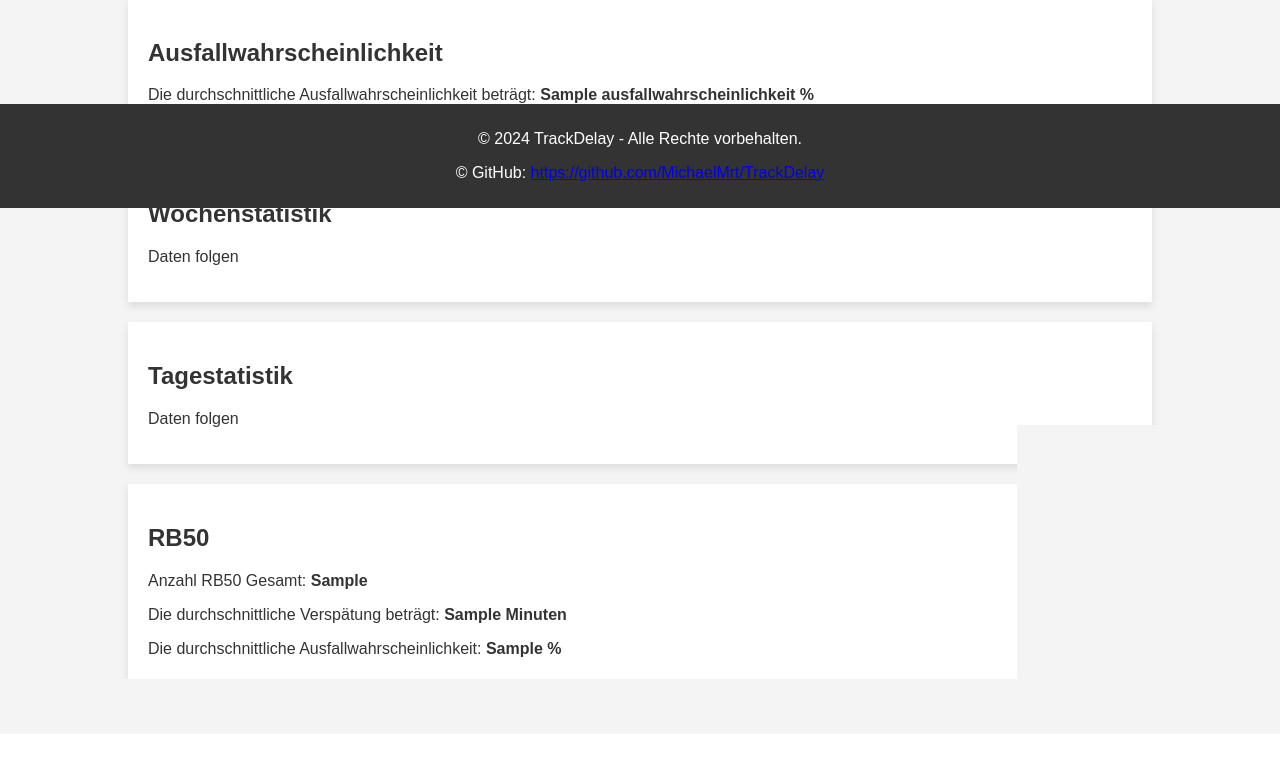
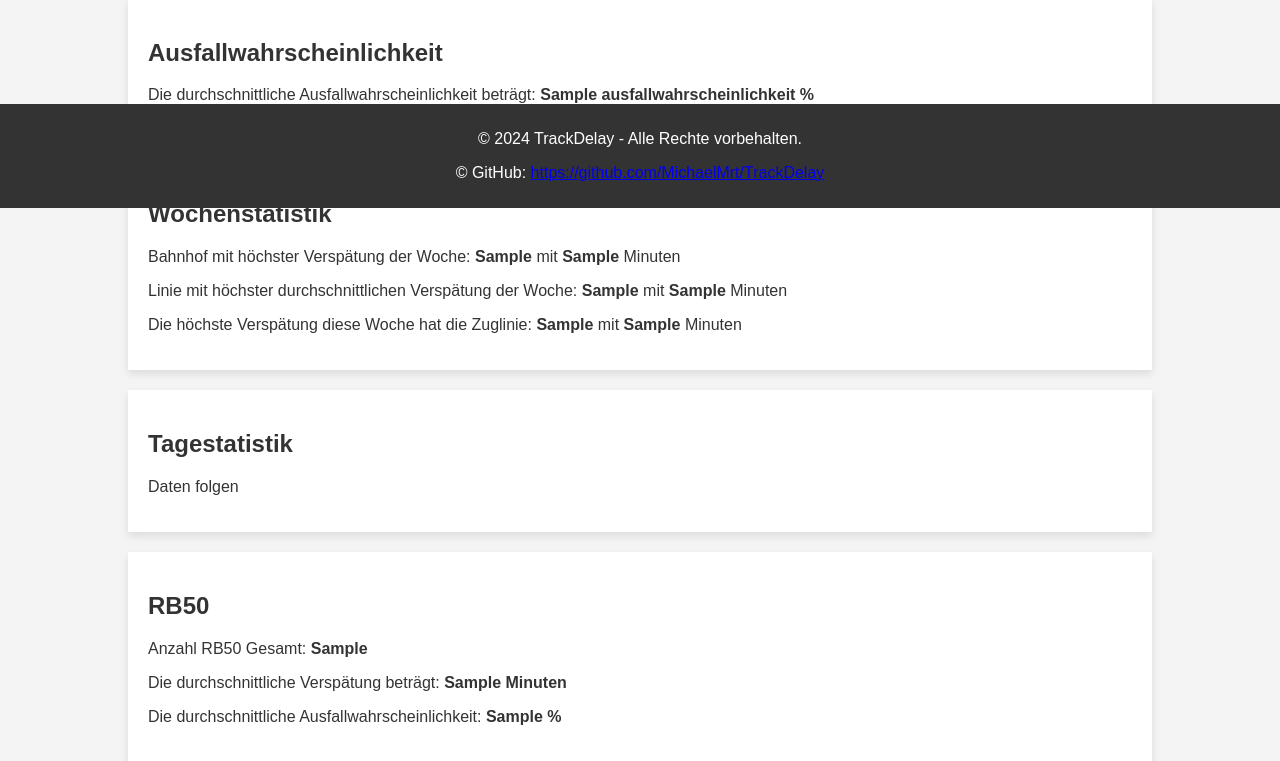
Before and after one commit to MichaelMrt/TrackDelay, a Flask app: template public/templates/index.html in a window 1280 px wide. Shown: the part 592-1353 px from the top of the page. Before the commit the page ends 1271 px from the top, so only its background shows below. Run offline with Flask 3, Linux system fonts and the light colour scheme; the template is opened without the code that fills it: most values are stand-ins (such as "Sample title", 1, 10 or a date in 2020).

Commit message:
add weekly statistics

```diff
--- a/public/templates/index.html
+++ b/public/templates/index.html
@@ -80,7 +80,9 @@
 
         <div class="card">
             <h2>Wochenstatistik</h2>
-            <p>Daten folgen</p>
+            <p>Bahnhof mit höchster Verspätung der Woche: <strong>{{bahnhof_mit_hoechster_durchschnitt_verspaetung_woche}}</strong> mit <strong>{{bahnhof_mit_hoechster_durchschnitt_verspaetung_minuten_woche}}</strong> Minuten</p>
+            <p>Linie mit höchster durchschnittlichen Verspätung der Woche: <strong>{{linie_mit_hoechster_durchschnitt_verspaetung_woche}}</strong> mit <strong>{{linie_mit_hoechster_durchschnitt_verspaetung_minuten_woche}}</strong> Minuten</p>
+            <p>Die höchste Verspätung diese Woche hat die Zuglinie: <strong>{{hoechste_verspaetung_zug_woche}}</strong> mit <strong>{{hoechste_verspaetung_woche}}</strong> Minuten</p>
         </div>
 
         <div class="card">
--- a/public/web.py
+++ b/public/web.py
@@ -88,16 +88,47 @@ def index():
     results = mycursor.fetchall()
     rb50_ausfallwahrscheinlichkeit = results[0][0]
 
+    # Wochenstatistik
+    # Bahnhof mit meister Verspätung WOCHE
+    query ="SELECT AVG(TIMESTAMPDIFF(Minute,planned_departure,current_departure)) AS delay, train_station FROM trains WHERE WEEK(CURRENT_DATE)=WEEK(planned_departure) GROUP BY train_station ORDER BY delay DESC LIMIT 1"
+    mycursor.execute(query)
+    results = mycursor.fetchall()
+    bahnhof_mit_hoechster_durchschnitt_verspaetung_woche = results[0][1]
+    bahnhof_mit_hoechster_durchschnitt_verspaetung_minuten_woche = results[0][0]
 
+    # Zuglinie mit höchster durschnittsverspätung Verspätung WOCHE
+    query ="SELECT AVG(TIMESTAMPDIFF(Minute,planned_departure,current_departure)) AS delay, line, train_id FROM trains WHERE WEEK(CURRENT_DATE)=WEEK(planned_departure) GROUP BY line, train_id ORDER BY delay DESC LIMIT 1"
+    mycursor.execute(query)
+    results = mycursor.fetchall()
+    linie_mit_hoechster_durchschnitt_verspaetung_woche = results[0][1]
+    linie_mit_hoechster_durchschnitt_verspaetung_minuten_woche = results[0][0]
 
-    return render_template('index.html',anzahl_zuege=anzahl_zuege,verspaetung_in_min=verspaetung_in_min,
-                           ausfallwahrscheinlichkeit=ausfallwahrscheinlichkeit, bahnhoefe=bahnhoefe,
-                           rb50_anzahl=rb50_anzahl,rb50_ausfallwahrscheinlichkeit=rb50_ausfallwahrscheinlichkeit,rb50_verspaetung=rb50_verspaetung,
+    # Höchste Verspätung WOCHE
+    query ="SELECT TIMESTAMPDIFF(Minute,planned_departure,current_departure) AS delay, line FROM trains WHERE WEEK(CURRENT_DATE)=WEEK(planned_departure) ORDER BY delay DESC LIMIT 1"
+    mycursor.execute(query)
+    results = mycursor.fetchall()
+    hoechste_verspaetung_woche = results[0][0]
+    hoechste_verspaetung_zug_woche = results[0][1]
+
+    return render_template('index.html',
+                           anzahl_zuege=anzahl_zuege,
+                           verspaetung_in_min=verspaetung_in_min,
+                           ausfallwahrscheinlichkeit=ausfallwahrscheinlichkeit,
+                           bahnhoefe=bahnhoefe,
+                           rb50_anzahl=rb50_anzahl,
+                           rb50_ausfallwahrscheinlichkeit=rb50_ausfallwahrscheinlichkeit,
+                           rb50_verspaetung=rb50_verspaetung,
                            bahnhof_mit_hoechster_durchschnitt_verspaetung=bahnhof_mit_hoechster_durchschnitt_verspaetung,
                            bahnhof_mit_hoechster_durchschnitt_verspaetung_minuten=bahnhof_mit_hoechster_durchschnitt_verspaetung_minuten,
                            linie_mit_hoechster_durchschnitt_verspaetung=linie_mit_hoechster_durchschnitt_verspaetung,
                            linie_mit_hoechster_durchschnitt_verspaetung_minuten=linie_mit_hoechster_durchschnitt_verspaetung_minuten,
-                           hoechste_verspaetung=hoechste_verspaetung,hoechste_verspaetung_zug=hoechste_verspaetung_zug)
+                           hoechste_verspaetung=hoechste_verspaetung,hoechste_verspaetung_zug=hoechste_verspaetung_zug,
+                           bahnhof_mit_hoechster_durchschnitt_verspaetung_woche=bahnhof_mit_hoechster_durchschnitt_verspaetung_woche,
+                           bahnhof_mit_hoechster_durchschnitt_verspaetung_minuten_woche=bahnhof_mit_hoechster_durchschnitt_verspaetung_minuten_woche,
+                           linie_mit_hoechster_durchschnitt_verspaetung_woche=linie_mit_hoechster_durchschnitt_verspaetung_woche,
+                           linie_mit_hoechster_durchschnitt_verspaetung_minuten_woche=linie_mit_hoechster_durchschnitt_verspaetung_minuten_woche,
+                           hoechste_verspaetung_woche=hoechste_verspaetung_woche,
+                           hoechste_verspaetung_zug_woche=hoechste_verspaetung_zug_woche)
 
 
 if __name__ == '__main__':
```
